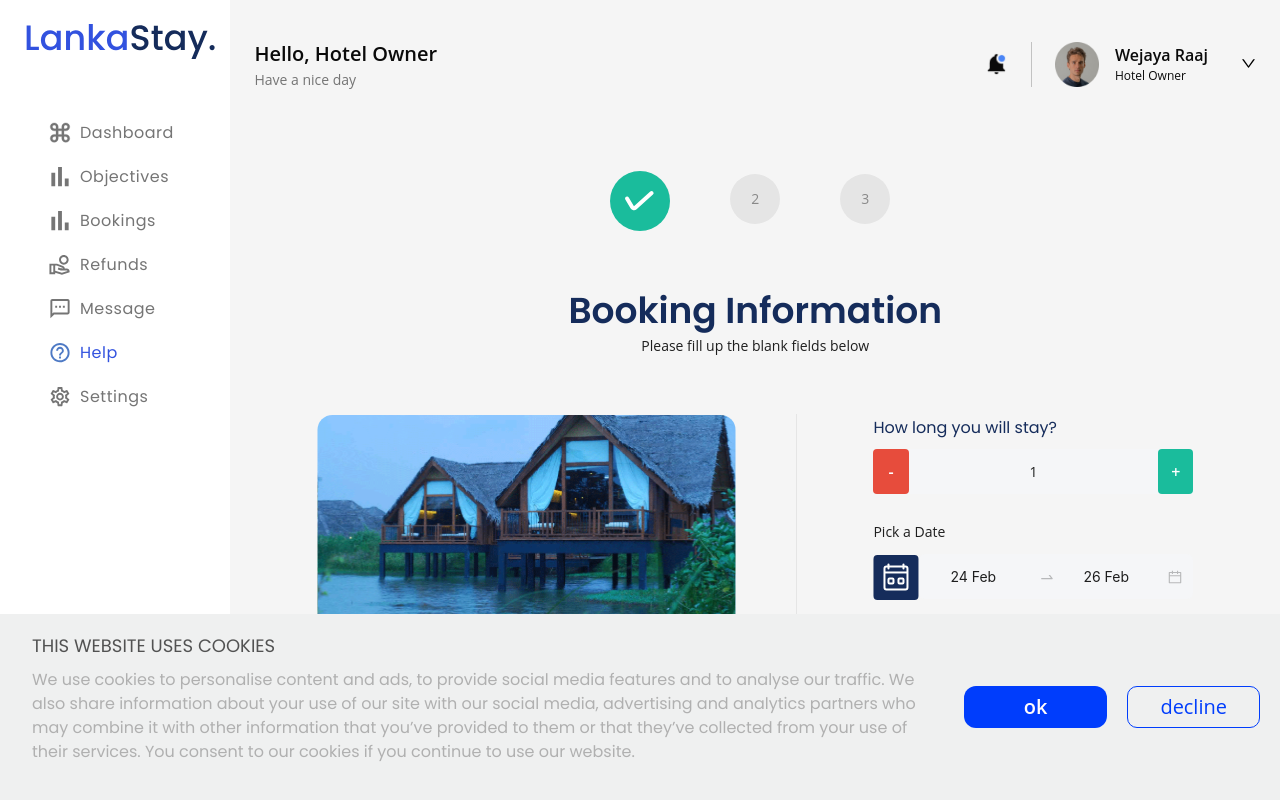
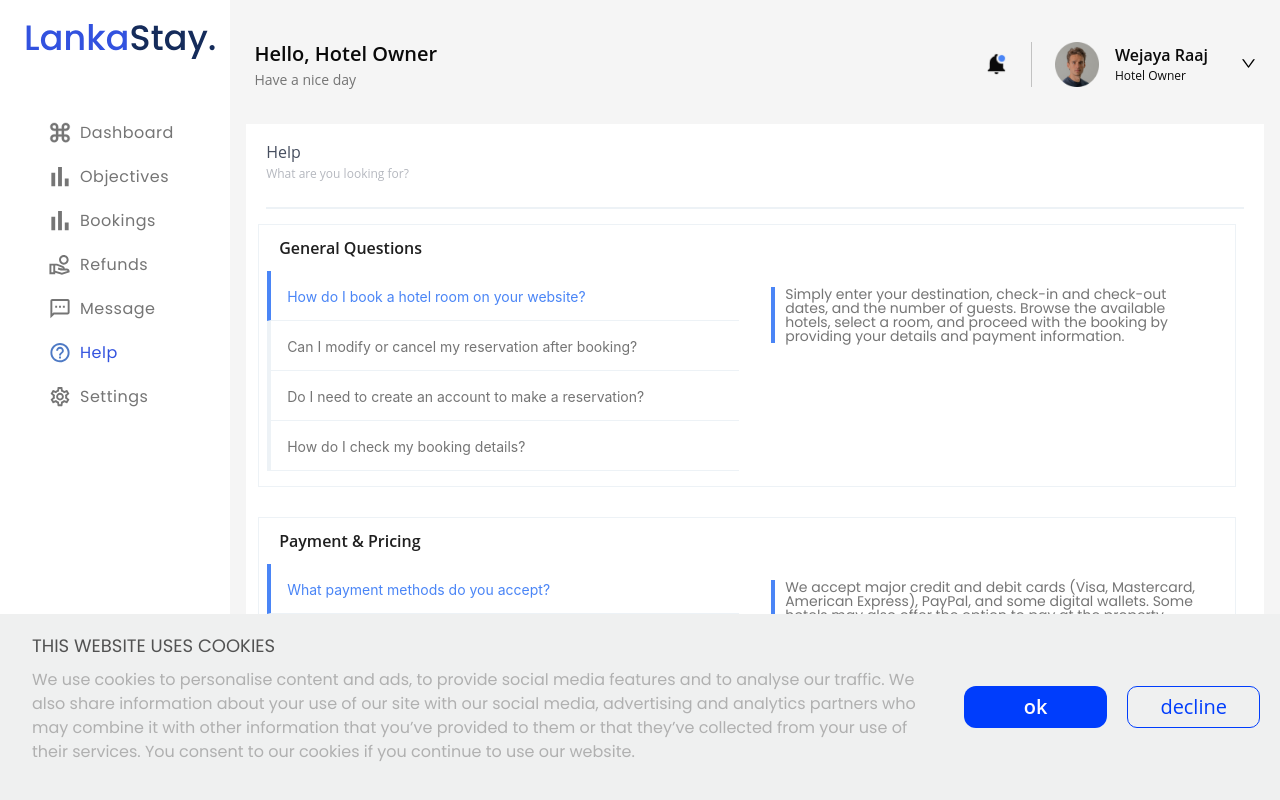
Before and after one commit to nursahtuncel/Lankastay, a React (Vite) app: page /dashboard/help in a window 1280 px wide. Shown: the top 800 px of the page. Built offline with nearby package versions, Linux system fonts and the light colour scheme.

Commit message:
[JA-89] - help component dahboard'da tasındı

```diff
--- a/src/App.jsx
+++ b/src/App.jsx
@@ -10,7 +10,7 @@ import Details from "./pages/Details";
 import CookiesCard from "./components/CookiesCardComponent";
 import { SWRConfig } from "swr";
 import AdminDashboard from "./components/AdminDashboard";
-
+import HelpCenterComponent from "./components/HelpCenterComponent";
 const fetcher = (url) => fetch(url).then((res) => res.json());
 
 function App() {
@@ -29,7 +29,7 @@ function App() {
             <Route path="booking" element={<Booking />} />
             <Route path="refunds" element={<Booking />} />
             <Route path="messages" element={<Booking />} />
-            <Route path="help" element={<Booking />} />
+            <Route path="help" element={<HelpCenterComponent />} />
             <Route path="settings" element={<Booking />} />
             <Route path="admin" element={<AdminDashboard />} />
           </Route>
--- a/src/components/HelpCenterComponent/FAQComponent/style.scss
+++ b/src/components/HelpCenterComponent/FAQComponent/style.scss
@@ -1,12 +1,11 @@
 @use "../../../styles/index" as *;
 
-.FAQContainer{
-    max-width: 1085px;
-    width: 100%;
-    border: 1px solid $pale-azure;
-    margin-top: 15px;
-    margin-bottom: 15px;
-  .categoryTitle{
+.FAQContainer {
+  width: 100%;
+  border: 1px solid $pale-azure;
+  margin-top: 15px;
+  margin-bottom: 15px;
+  .categoryTitle {
     width: 100%;
     font-family: $secondary-font;
     font-weight: 600;
@@ -17,7 +16,7 @@
     padding-bottom: 15px;
     padding-left: 20px;
   }
-  .answer{
+  .answer {
     font-family: $primary-font;
     font-weight: 400;
     font-size: 14px;
--- a/src/components/HelpCenterComponent/style.scss
+++ b/src/components/HelpCenterComponent/style.scss
@@ -1,21 +1,23 @@
 @use "../../styles/index" as *;
 
-.helpContainer{
-max-width:1225px ;
-width: 100%;
+.helpContainer {
+  background-color: #ffffff;
+  width: 97%;
   padding: 20px;
+  margin: auto;
   display: flex;
   flex-direction: column;
-.helpTitle{
-h3,p{
-    font-family:$secondary-font;
+  .helpTitle {
+    h3,
+    p {
+      font-family: $secondary-font;
       font-weight: 400;
       font-size: 16px;
       line-height: 100%;
       letter-spacing: 0px;
-    color:$charcoal-blue;
+      color: $charcoal-blue;
     }
-p{
+    p {
       font-size: 12px;
       color: $paragraph-color;
       padding-bottom: 15px;
```
Lines whose indentation alone changed are shown as unchanged.
